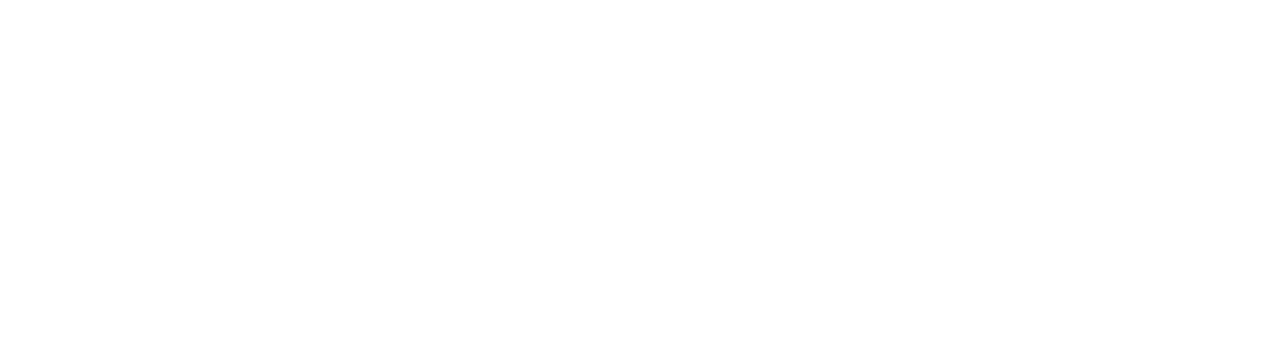
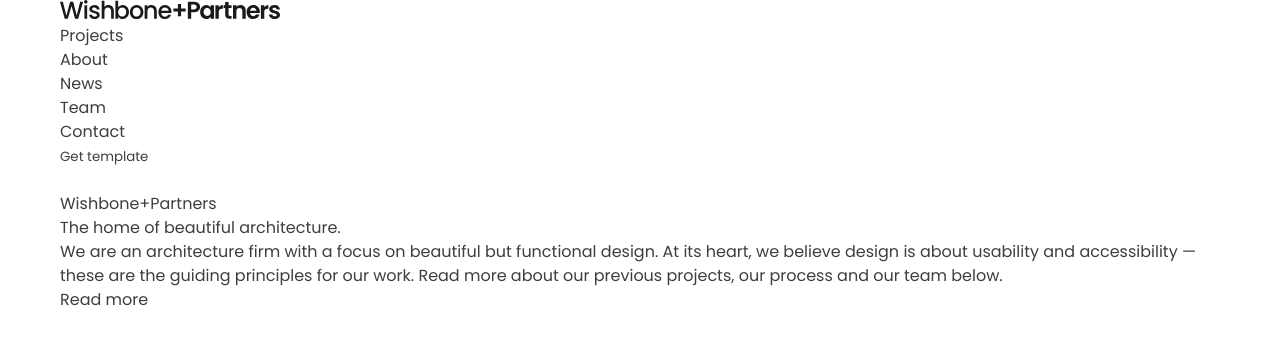
Before and after one commit to Daniil-gavrilooov/wishbone, a plain HTML site: page app/index.html in a window 1280 px wide. Drawn offline with Linux system fonts and the light colour scheme.

Commit message:
add html section (header)

```diff
--- a/app/index.html
+++ b/app/index.html
@@ -14,6 +14,70 @@
 
 <body>
 
+    <header class="header">
+        <div class="container">
+            <div class="header__top">
+                <div class="logo">
+                    <a class="logo__link" href="">
+                        <img class="logo__img" src="images/logo.svg" alt="logo">
+                    </a>
+                </div>
+
+                <div class="header__burger-menu">
+                    <nav class="header__menu">
+                        <ul class="header__menu-list">
+                            <li class="header__menu-item">
+                                <a class="header__menu-link" href="">Projects</a>
+                            </li>
+                            <li class="header__menu-item">
+                                <a class="header__menu-link" href="">About</a>
+                            </li>
+                            <li class="header__menu-item">
+                                <a class="header__menu-link" href="">News</a>
+                            </li>
+                            <li class="header__menu-item">
+                                <a class="header__menu-link" href="">Team</a>
+                            </li>
+                            <li class="header__menu-item">
+                                <a class="header__menu-link" href="">Contact</a>
+                            </li>
+                        </ul>
+                    </nav>
+
+                    <div class="header__top-button">
+                        <button class="header__top-btn">Get template</button>
+                    </div>
+
+                    <div class="header__burger-btn">
+                        <span></span>
+                    </div>
+                </div>
+            </div>
+
+            <div class="header__content">
+                <div class="header__img">
+                    <img src="" alt="">
+                </div>
+                <div class="header__info">
+                    <p class="header__overhead">
+                        Wishbone+Partners
+                    </p>
+
+                    <h1 class="header__title">
+                        The home of beautiful architecture.
+                    </h1>
+
+                    <p class="header__text">
+                        We are an architecture firm with a focus on beautiful but functional design. At its heart, we
+                        believe design is about usability and accessibility — these are the guiding principles for our
+                        work. Read more about our previous projects, our process and our team below.
+                    </p>
+
+                    <a class="header__btn" href="">Read more</a>
+                </div>
+            </div>
+        </div>
+    </header>
 
     <script src="js/main.min.js"></script>
 </body>
--- a/app/scss/style.scss
+++ b/app/scss/style.scss
@@ -9,3 +9,9 @@ body {
     line-height: 24px;
     color: $liteBlack;
 }
+
+.container{
+    max-width: 1180px;
+    padding: 0 10px;
+    margin: 0 auto;
+}
```
Also changed, not shown: app/css/style.min.css, app/images/header__img.jpg (added), app/images/logo.svg (added).
